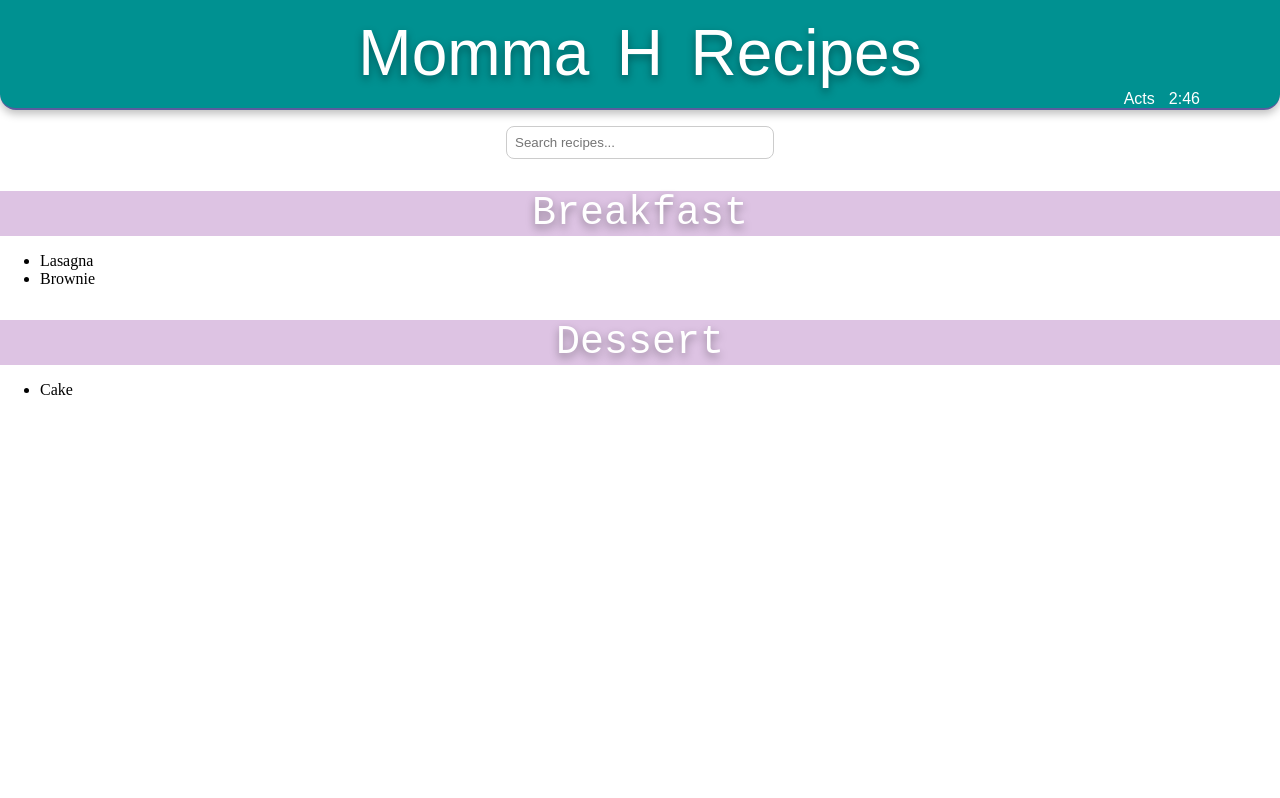
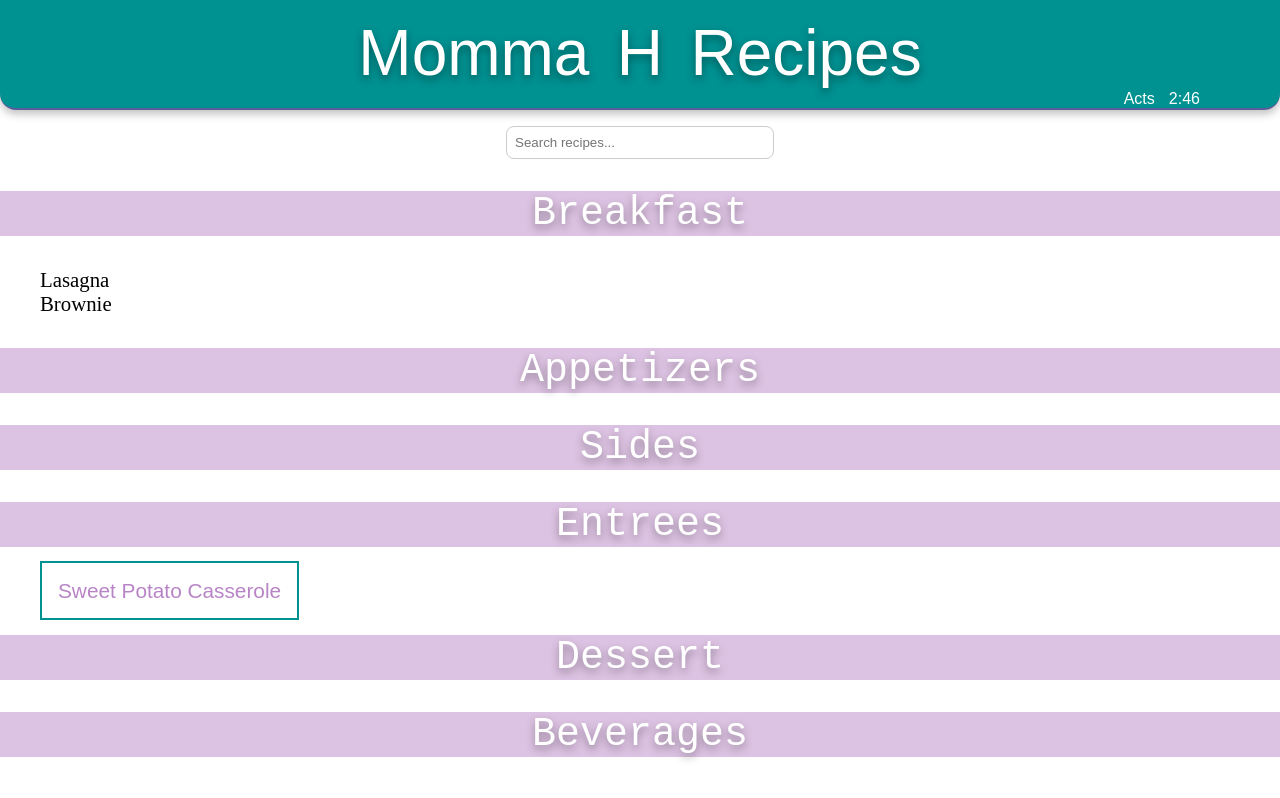
Before and after one commit to Jonseiler14/mommah-recipes, a plain HTML site: page index.html in a window 1280 px wide. Drawn offline with Linux system fonts and the light colour scheme.

Commit message:
ACTUALLY add categories

```diff
--- a/index.html
+++ b/index.html
@@ -21,11 +21,11 @@
                 document.getElementById('searchBar').addEventListener('input', function() {
                     const filter = this.value.toLowerCase();
 
-    // Grab all category headings
+
                     const categories = document.querySelectorAll('.category');
 
                     categories.forEach(category => {
-                        const recipeList = category.nextElementSibling; // the <ul> right after the category
+                        const recipeList = category.nextElementSibling;
                         const recipes = recipeList.querySelectorAll('li');
 
                         let hasMatch = false;
@@ -40,7 +40,7 @@
                             }
                          });
 
-        // Show category and list only if there's a match
+
                         if (hasMatch || filter === '') {
                             category.style.display = '';
                             recipeList.style.display = '';
@@ -52,6 +52,8 @@
                 });
             </script>
 
+
+
              <div class="category">Breakfast</div>
                <ul class="recipelist">
                    <li>Lasagna</li>
@@ -59,9 +61,32 @@
                </ul>
 
 
+             <div class="category">Appetizers</div>
+               <ul class="recipelist">
+
+               </ul>
+
+
+             <div class="category">Sides</div>
+               <ul class="recipelist">
+
+               </ul>
+
+
+             <div class="category">Entrees</div>
+               <ul class="recipelist">
+                   <li><a href="recipes/sweet-potato-casserole.html">Sweet Potato Casserole</a></li>
+               </ul>
+
              <div class="category">Dessert</div>
                <ul class="recipelist">
-                <li>Cake</li>
+                   <li></li>
+               </ul>
+
+
+             <div class="category">Beverages</div>
+               <ul class="recipelist">
+
                </ul>
 
 </body>
--- a/style.css
+++ b/style.css
@@ -52,3 +52,17 @@ body {
     font-family: 'Courier New', Courier, monospace;
     text-shadow: 0 4px 8px rgba(0, 0, 0, 0.372);
 }
+
+.recipelist {
+    font-size: 1.3rem;
+    list-style-type: none;
+    margin-top: 2rem;
+}
+.recipelist a {
+    text-decoration: none;
+    border: 2px solid rgb(0, 145, 145);
+    color: rgba(144, 61, 165, 0.634);
+    font-family: papyrus, sans-serif, 'Times New Roman';
+    padding: 1rem;
+
+}
```
Lines whose indentation alone changed are shown as unchanged.
